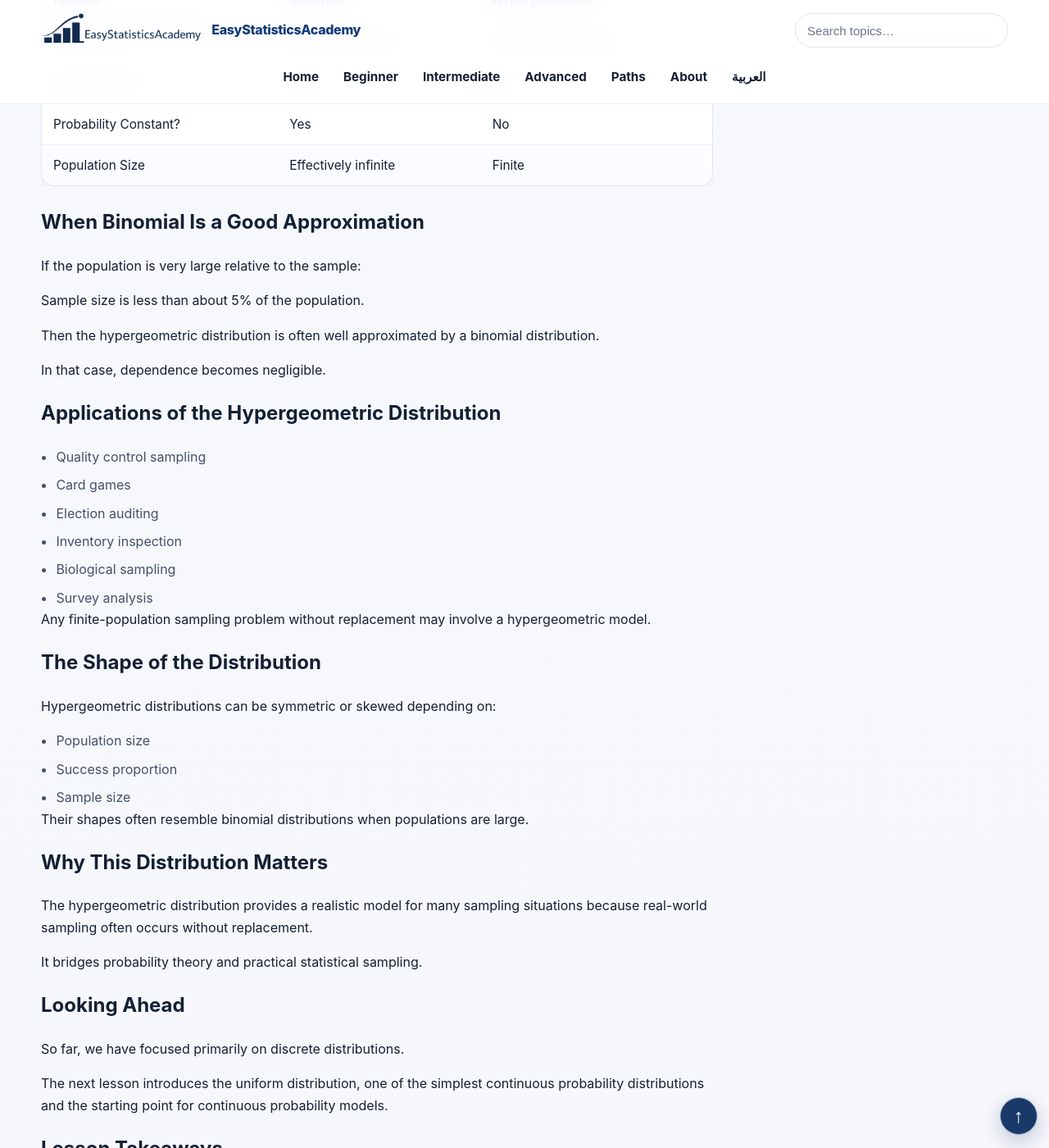
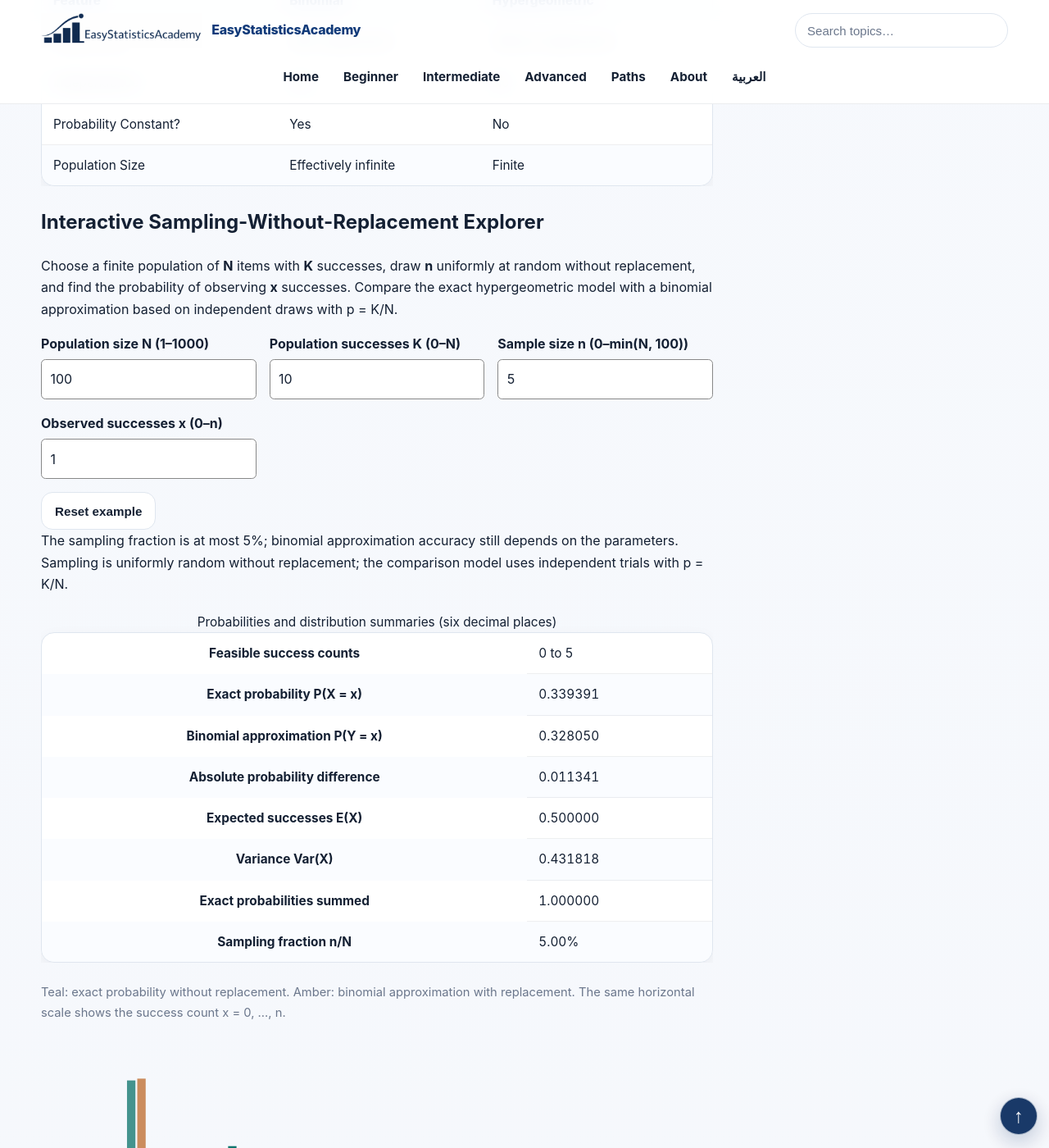
Before and after one commit to ammar-homaida-statistics/easystatisticsacademy, a Jekyll site: the page built from probability/distributions/hypergeometric-distribution/index.md, in a window 1280 px wide and 1400 px high, scrolled down 4617 px. Shown: the whole window at 82% size. Built offline with Jekyll 4.4.1, drawn with Linux system fonts in a browser that asks for light colours; some of the changed text lies outside the part shown.

Commit message:
Batch #60: embed accessible hypergeometric probability chart and validated inputs

```diff
--- a/probability/distributions/hypergeometric-distribution/index.md
+++ b/probability/distributions/hypergeometric-distribution/index.md
@@ -482,6 +482,73 @@ P(X=x)=\frac{\binom{K}{x}\binom{N-K}{n-x}}{\binom{N}{n}},
 
     </div>
 
+    <!-- Batch #60: verified hypergeometric sampling laboratory -->
+    <section class="concept-box" id="esa-hypergeom-explorer" role="group"
+             aria-labelledby="esa-hg-title" style="max-width:100%;min-width:0;overflow-x:clip;overflow-wrap:anywhere">
+      <h2 id="esa-hg-title">Interactive Sampling-Without-Replacement Explorer</h2>
+      <p>Choose a finite population of <strong>N</strong> items with <strong>K</strong> successes,
+      draw <strong>n</strong> uniformly at random without replacement, and find the probability
+      of observing <strong>x</strong> successes. Compare the exact hypergeometric model with
+      a binomial approximation based on independent draws with <span dir="ltr">p = K/N</span>.</p>
+      <div class="esa-hg-grid">
+        <div><label for="esa-hg-N">Population size N (1–1000)</label>
+        <input id="esa-hg-N" type="number" min="1" max="1000" step="1" value="100" inputmode="numeric"></div>
+        <div><label for="esa-hg-K">Population successes K (0–N)</label>
+        <input id="esa-hg-K" type="number" min="0" max="1000" step="1" value="10" inputmode="numeric"></div>
+        <div><label for="esa-hg-n">Sample size n (0–min(N, 100))</label>
+        <input id="esa-hg-n" type="number" min="0" max="100" step="1" value="5" inputmode="numeric"></div>
+        <div><label for="esa-hg-x">Observed successes x (0–n)</label>
+        <input id="esa-hg-x" type="number" min="0" max="100" step="1" value="1" inputmode="numeric"></div>
+      </div>
+      <button type="button" class="btn btn-outline" id="esa-hg-reset">Reset example</button>
+      <p id="esa-hg-status" role="status" aria-live="polite"></p>
+      <div class="table-wrap"><table>
+        <caption>Probabilities and distribution summaries (six decimal places)</caption>
+        <tbody>
+          <tr><th scope="row">Feasible success counts</th><td id="esa-hg-support">—</td></tr>
+          <tr><th scope="row">Exact probability P(X = x)</th><td id="esa-hg-exact">—</td></tr>
+          <tr><th scope="row">Binomial approximation P(Y = x)</th><td id="esa-hg-approx">—</td></tr>
+          <tr><th scope="row">Absolute probability difference</th><td id="esa-hg-difference">—</td></tr>
+          <tr><th scope="row">Expected successes E(X)</th><td id="esa-hg-mean">—</td></tr>
+          <tr><th scope="row">Variance Var(X)</th><td id="esa-hg-variance">—</td></tr>
+          <tr><th scope="row">Exact probabilities summed</th><td id="esa-hg-total">—</td></tr>
+          <tr><th scope="row">Sampling fraction n/N</th><td id="esa-hg-sampling-fraction">—</td></tr>
+        </tbody>
+      </table></div>
+      <p class="muted-mini">Teal: exact probability without replacement. Amber: binomial approximation with replacement.
+      The same horizontal scale shows the success count <span dir="ltr">x = 0, …, n</span>.</p>
+      <svg id="esa-hg-chart" viewBox="0 0 720 250" role="img"
+           aria-label="Comparison of hypergeometric and binomial probabilities"
+           style="display:block;width:100%;height:auto;max-width:100%;overflow:hidden">
+        <g id="esa-hg-bars"></g>
+      </svg>
+      <p class="muted-mini">The exact distribution has integer support
+      <span dir="ltr">max(0, n − (N − K)) ≤ x ≤ min(n, K)</span>.
+      Outside this interval its probability is zero. The binomial comparison is
+      an approximation; the 5% sampling-fraction guideline is a heuristic, not a guarantee.</p>
+      <div class="example-box"><strong>Independent reference check:</strong>
+        for <span dir="ltr">N = 10, K = 3, n = 2, x = 1</span>,
+        the exact probability is <span dir="ltr">C(3,1)C(7,1)/C(10,2) = 21/45 ≈ 0.466667</span>,
+        versus a binomial approximation of <span dir="ltr">2(0.3)(0.7) = 0.420000</span>.
+        The exact variance is <span dir="ltr">2(0.3)(0.7)(8/9) ≈ 0.373333</span>.
+      </div>
+    </section>
+    <style>
+      #esa-hypergeom-explorer, #esa-hypergeom-explorer * {box-sizing:border-box}
+      #esa-hypergeom-explorer .esa-hg-grid {display:grid;grid-template-columns:repeat(auto-fit,minmax(min(100%,205px),1fr));gap:1rem;margin:1rem 0}
+      #esa-hypergeom-explorer .esa-hg-grid>div {min-width:0}
+      #esa-hypergeom-explorer label {display:block;font-weight:650;margin-bottom:.35rem}
+      #esa-hypergeom-explorer input {display:block;width:100%;min-width:0;padding:.65rem;
+        border:1px solid #888;border-radius:.35rem;color:inherit;background:var(--surface,#fff);font:inherit}
+      #esa-hypergeom-explorer .table-wrap {max-width:100%;overflow-x:auto}
+      #esa-hypergeom-explorer td {font-variant-numeric:tabular-nums}
+      #esa-hypergeom-explorer #esa-hg-status {overflow-wrap:anywhere}
+      @media(max-width:760px) {
+        #esa-hypergeom-explorer .esa-hg-grid{grid-template-columns:minmax(0,1fr)}
+      }
+    </style>
+    <script src="/js/hypergeometric-explorer.js" defer></script>
+
     <h2>When Binomial Is a Good Approximation</h2>
 
     <p>
```
